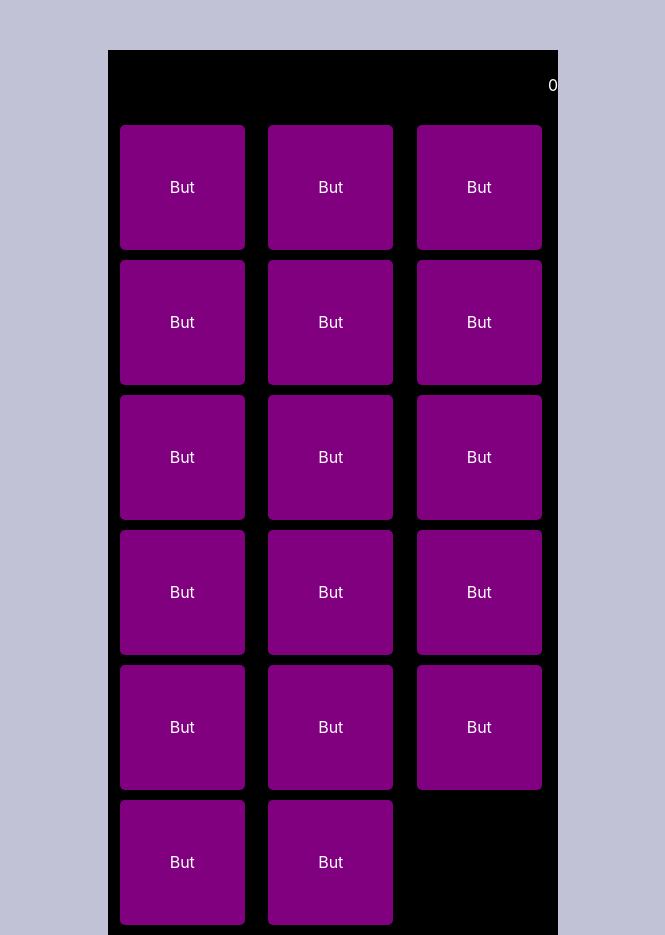
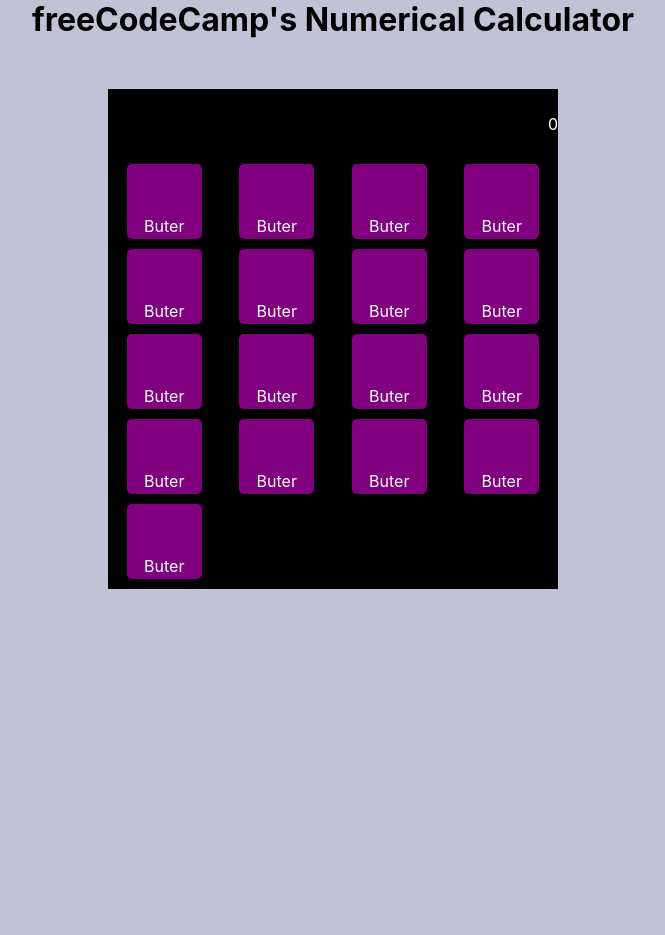
Before and after one commit to jayaramsivaramannair/React_TypeScript_Calculator, a React (Create React App) app: page / in a window 1280 px wide. Shown: the whole page, without its empty margins (307-972 px from the left). After the commit the page ends 800 px from the top, so only its background shows below. Built offline with nearby package versions, Linux system fonts and the light colour scheme.

Commit message:
Created a separate Calculator component to encompass the display and buttons

```diff
--- a/src/App.css
+++ b/src/App.css
@@ -10,7 +10,12 @@
   height: 60vh;
 }
 
-.App {
+.shell,
+h1 {
+  text-align: center;
+}
+
+.shell {
   height: auto;
   width: 450px;
   margin: 50px auto;
@@ -31,7 +36,7 @@
   grid-row-gap: 10px;
   align-items: center;
   justify-items: center;
-  grid-template-columns: 33% 33% 33%;
+  grid-template-columns: 25% 25% 25% 25%;
 }
 
 .button {
@@ -39,10 +44,10 @@
   text-align: center;
   line-height: 125px;
   border-radius: 5px;
-  height: 125px;
-  width: 125px;
+  height: 75px;
+  width: 75px;
 }
 
 .button:hover {
-  transform: scale(1.05);
+  transform: scale(1.1);
 }
--- a/src/App.tsx
+++ b/src/App.tsx
@@ -1,20 +1,15 @@
 import React from 'react';
 import './App.css';
-import Button from './components/Button'
+import Calculator from './components/Calculator';
 
 function App() {
 
-  const buttonKeys = ['AC', '/', 'x', '7', '8', '9', '-', '4', '5', '6', '+', '1', '2', '3', '0', '.', '=']
+
+
   return (
     <div className="App">
-      <div className="display">0</div>
-      <div className="buttons">
-        {
-          buttonKeys.map((button, idx) => {
-            return <Button key={idx} />
-          })
-        }
-      </div>
+      <h1>freeCodeCamp's Numerical Calculator</h1>
+      <Calculator/>
     </div>
   );
 }
--- a/src/components/Button.tsx
+++ b/src/components/Button.tsx
@@ -3,8 +3,8 @@
 
 const Button = () => {
   return (
-    <div className ="button">
-      But
+    <div className ={`button button-`}>
+      Buter
     </div>
   )
 
--- /dev/null
+++ b/src/components/Calculator.tsx
@@ -0,0 +1,21 @@
+import React from 'react';
+import Button from './Button';
+const Calculator = () => {
+  const buttonKeys = ['AC', '/', 'x', '7', '8', '9', '-', '4', '5', '6', '+', '1', '2', '3', '0', '.', '=']
+
+  return (
+    <div className="shell">
+      <div className="display">0</div>
+      <div className="buttons">
+        {
+          buttonKeys.map((button, idx) => {
+            return <Button key={idx} />
+          })
+        }
+      </div>
+    </div>
+  )
+
+}
+
+export default Calculator;
```
